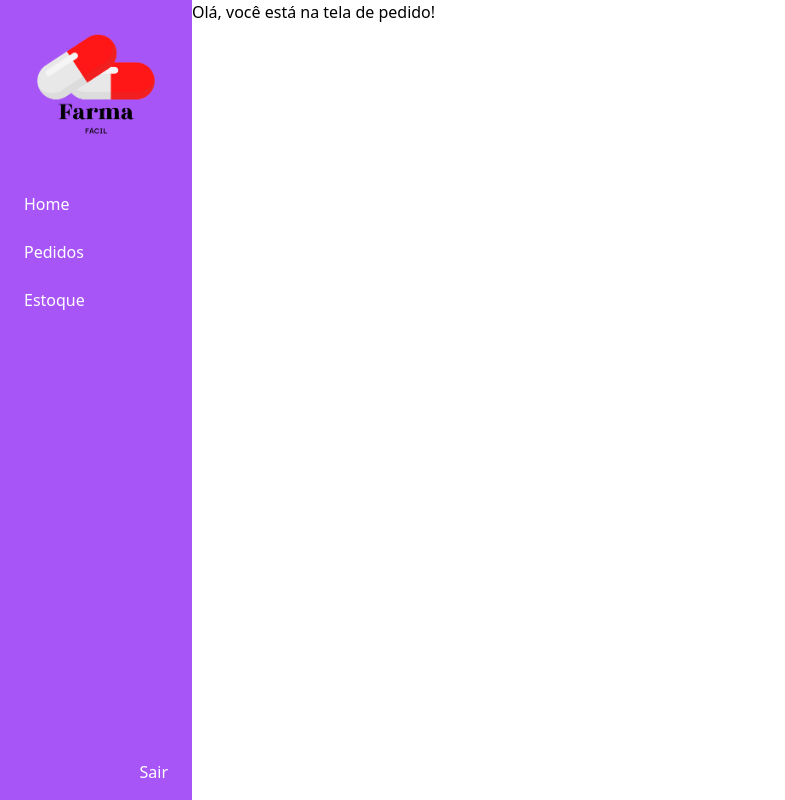
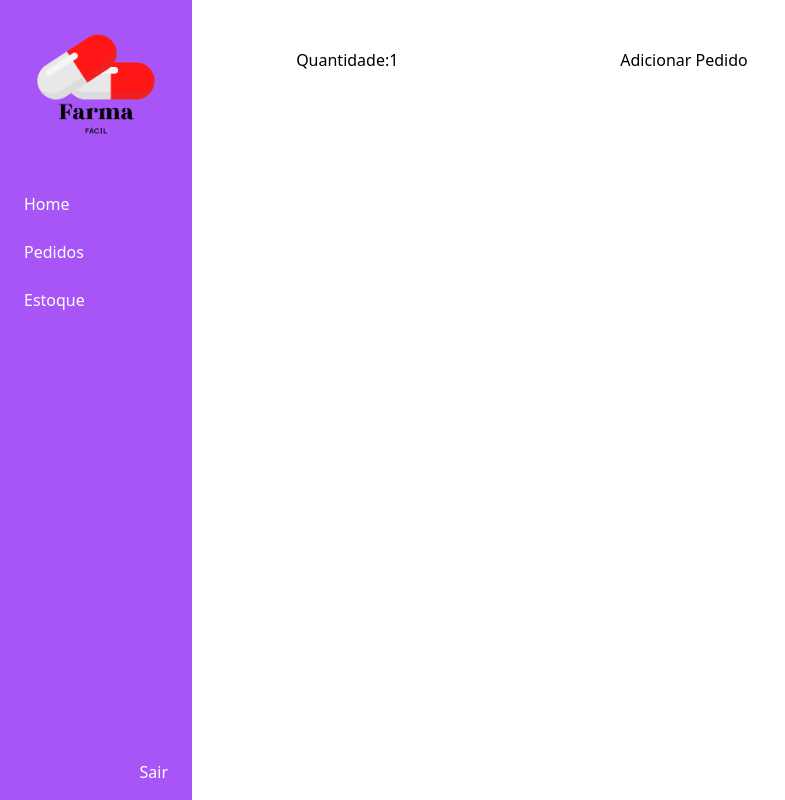
Before and after one commit to jpdarabas/pharmacy-system, a React (Vite) app: page /order in a window 1280 px wide. Shown: the whole page, without its empty margins (0-785 px from the left). Built offline with nearby package versions, Linux system fonts and the light colour scheme.

Commit message:
tela pedido

```diff
--- a/src/Router/router.tsx
+++ b/src/Router/router.tsx
@@ -4,6 +4,7 @@ import Dashboard from "../screens/Dashboard";
 import Order from "../screens/Order";
 import Stock from "../screens/Stock";
 import Sidebar from "../screens/Sidebar";
+
 
 const Router = createBrowserRouter(
     createRoutesFromElements(
--- a/src/screens/Order/index.tsx
+++ b/src/screens/Order/index.tsx
@@ -1,16 +1,95 @@
-import React from 'react';
+import React, { useState } from 'react';
 
-interface OrderProps {
-  // Pode adicionar propriedades específicas, se necessário
+// Definindo o tipo para os itens de pedido
+interface OrderItem {
+  id: number;
+  product: string;
+  quantity: number;
 }
 
-const Dashboard: React.FC<OrderProps> = () => {
+// Definindo o tipo de estado para o componente
+interface EstadoTelaPedidos {
+  orders: OrderItem[];
+  newOrderProduct: string;
+  newOrderQuantity: number;
+}
+
+// Definindo o componente de tela de pedidos
+const TeladePedidos: React.FC = () => {
+  const [state, setState] = useState<EstadoTelaPedidos>({
+    orders: [],
+    newOrderProduct: '',
+    newOrderQuantity: 1,
+  });
+
+  const addOrder = () => {
+    const newOrder: OrderItem = {
+      id: Date.now(),
+      product: state.newOrderProduct,
+      quantity: state.newOrderQuantity,
+    };
+
+    setState((prevState) => ({
+      orders: [...prevState.orders, newOrder],
+      newOrderProduct: '',
+      newOrderQuantity: 1,
+    }));
+  };
+
+  const removeOrder = (orderId: number) => {
+    setState((prevState) => ({
+      ...prevState,
+      orders: prevState.orders.filter((order) => order.id !== orderId),
+    }));
+  };
+
+  const updateOrderQuantity = (orderId: number, newQuantity: number) => {
+    setState((prevState) => ({
+      ...prevState,
+      orders: prevState.orders.map((order) =>
+        order.id === orderId ? { ...order, quantity: newQuantity } : order
+      ),
+    }));
+  };
+
   return (
-    <div className='ml-48'>
-      <h1>Olá, você está na tela de pedido!</h1>
-      {/* Adicione qualquer conteúdo adicional que você queira exibir no dashboard */}
+    <div>
+      <h1>Tela de Pedidos</h1>
+      <ul>
+        {state.orders.map((order) => (
+          <li key={order.id}>
+            {order.product} - Quantidade: {order.quantity}
+            <button onClick={() => removeOrder(order.id)}>Remover</button>
+            <input
+              type="number"
+              value={order.quantity}
+              onChange={(e) => updateOrderQuantity(order.id, parseInt(e.target.value))}
+            />
+          </li>
+        ))}
+      </ul>
+      <div>
+        <h2>Adicionar Novo Pedido</h2>
+        <label>
+          Produto:
+          <input
+            type="text"
+            value={state.newOrderProduct}
+            onChange={(e) => setState({ ...state, newOrderProduct: e.target.value })}
+          />
+        </label>
+        <label>
+          Quantidade:
+          <input
+            type="number"
+            value={state.newOrderQuantity}
+            onChange={(e) => setState({ ...state, newOrderQuantity: parseInt(e.target.value) })}
+          />
+        </label>
+        <button onClick={addOrder}>Adicionar Pedido</button>
+      </div>
     </div>
   );
 };
 
-export default Dashboard;
+export default TeladePedidos;
```
